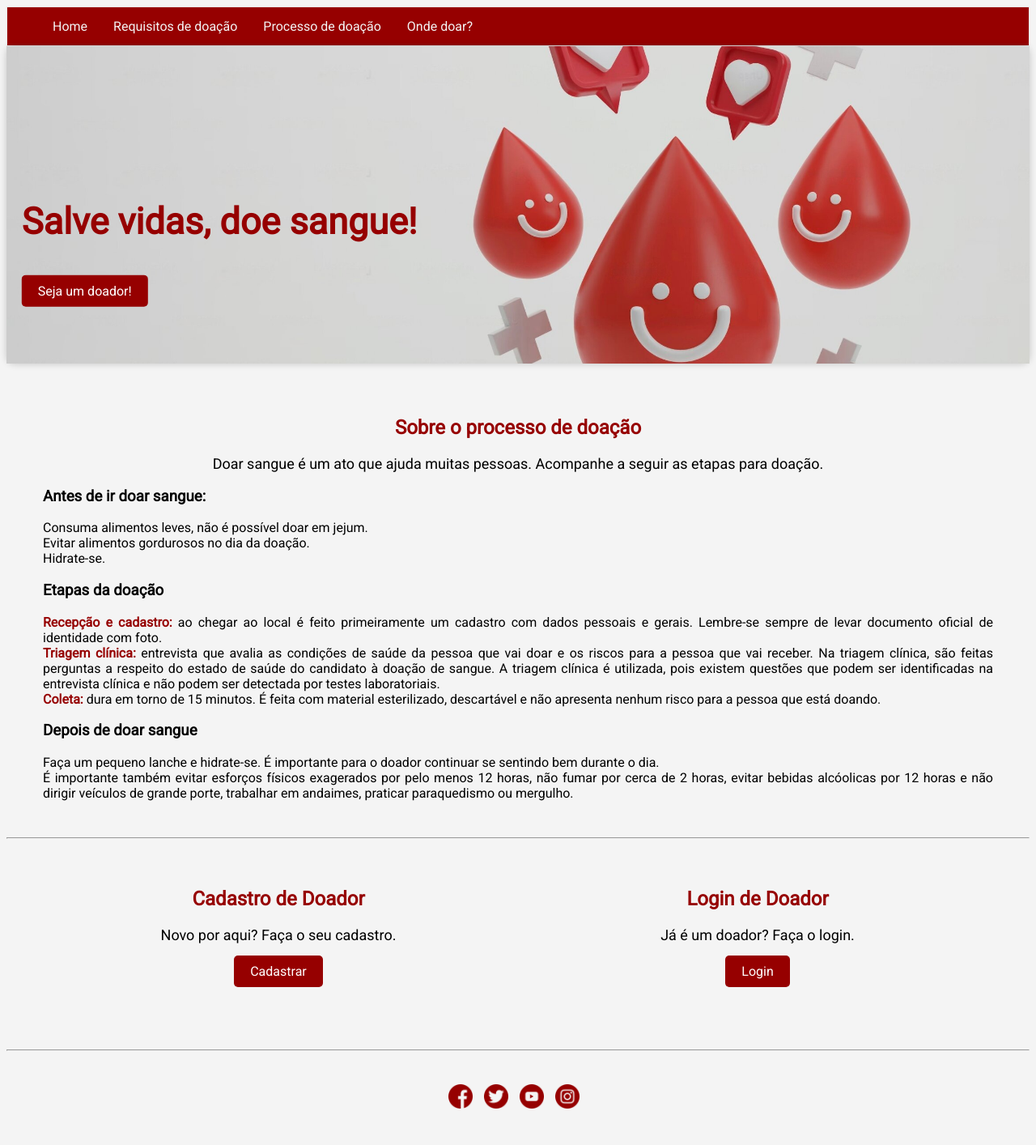
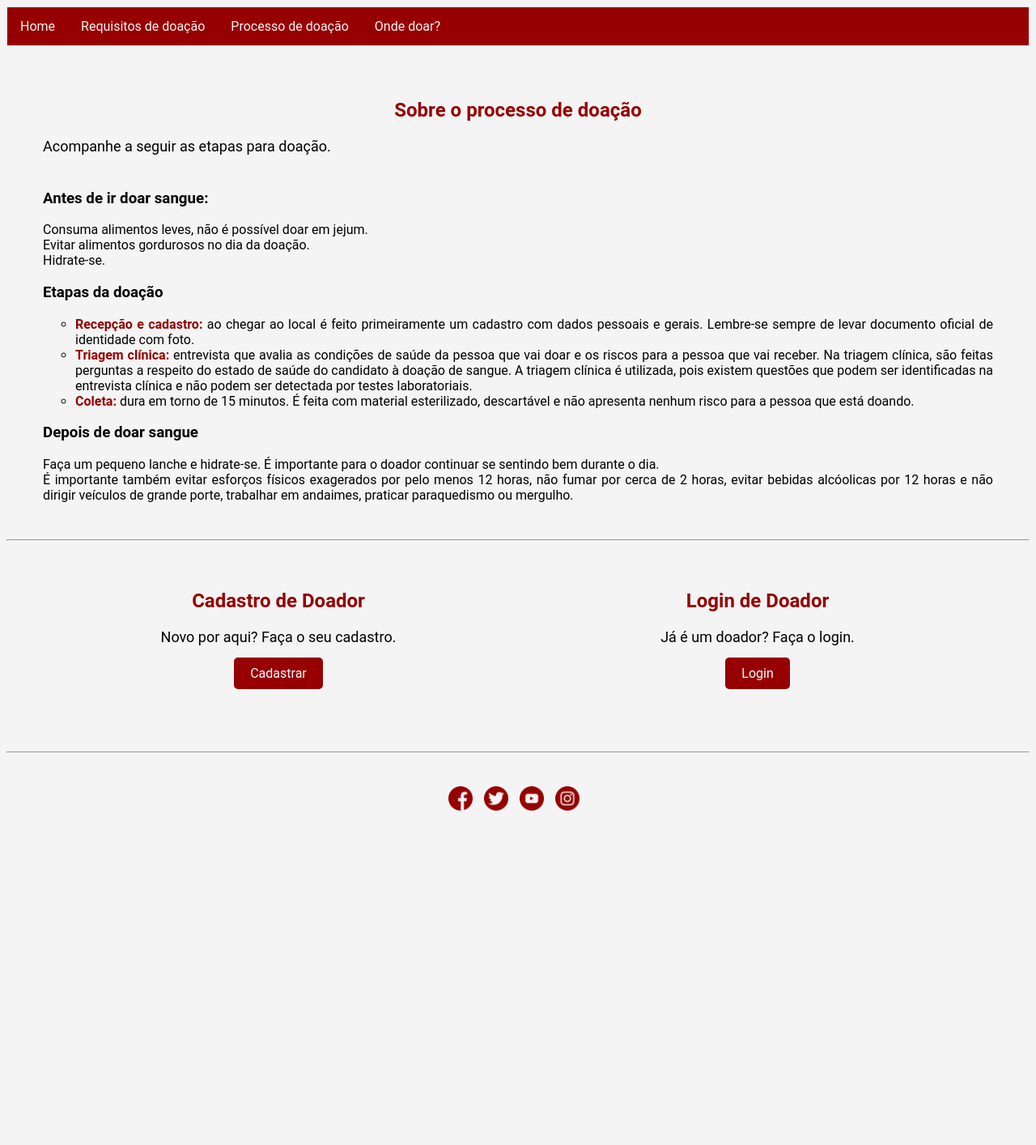
Before and after one commit to denisemignoli/banco-de-sangue, a PHP site: page /processo.php in a window 1280 px wide. Shown: the whole page at 81% size. After the commit the page ends 1001 px from the top, so only its background shows below. Run offline with PHP 8.4, Linux system fonts and the light colour scheme.

Commit message:
reviewed

```diff
--- a/css/processo.css
+++ b/css/processo.css
@@ -1,17 +1,16 @@
 @font-face {
-  font-family: 'Roboto', sans-serif;
-  src: url('../fonts/Roboto-Bold.ttf') format('truetype'),
-       url('../fonts/Roboto-Regular.ttf') format('truetype');
+  font-family: "Roboto", sans-serif;
+  src: url("../fonts/Roboto-Bold.ttf") format("truetype"),
+    url("../fonts/Roboto-Regular.ttf") format("truetype");
 }
 
 body {
-  font-family: 'Roboto', sans-serif;
+  font-family: "Roboto", sans-serif;
   background-color: #f4f4f4;
   text-align: center;
 }
 
-/* NAVBAR */
-
+/* Navbar */
 .navbar {
   text-align: left;
 }
@@ -26,8 +25,8 @@ body {
 }
 
 .navbar li {
-float: left;
-list-style: none;
+  float: left;
+  list-style: none;
 }
 
 .navbar li a {
@@ -39,50 +38,15 @@ list-style: none;
 }
 
 .navbar li a:hover {
-  background-color: #F4F4F4;
+  background-color: #f4f4f4;
   color: #960000;
 }
 
 .navbar .active {
-  background-color: #04AA6D;
+  background-color: #04aa6d;
 }
 
-header {
-  background-color: #e74c3c;
-  color: #fff;
-  padding: 20px;
-}
-
-h1 {
-  font-size: 30px;
-  margin-left: 0px;
-}
-
-.container {
-  background-color: #fff;
-  border-radius: 10px;
-  box-shadow: 0 0 10px rgba(0, 0, 0, 0.2);
-}
-
-.button {
-  display: inline-block;
-  margin: 10px;
-  padding: 10px 20px;
-  background-color: #960000;
-  color: #fff;
-  text-decoration: none;
-  border-radius: 5px;
-}
-
-.button:hover {
-  background-color: #e74c3c;
-}
-
-p {
-  font-size: 18px;
-  margin: 5px 0;
-}
-
+/* Conteúdo principal */
 .info {
   text-align: justify;
   margin: 40px;
@@ -97,6 +61,7 @@ p {
   color: #960000;
 }
 
+/* Div de cadastro/login */
 .div-container {
   font-size: 0;
   margin: 40px;
@@ -106,7 +71,8 @@ p {
   color: #960000;
 }
 
-.div1, .div2 {
+.div1,
+.div2 {
   display: inline-block;
   width: 50%;
   box-sizing: border-box;
@@ -118,7 +84,7 @@ span {
   font-weight: bold;
 }
 
-/* NAVBAR */
+/* Lista */
 ul {
   margin: 0;
   padding: 0;
@@ -138,23 +104,19 @@ li a {
 }
 
 li a:hover {
-  background-color: #F4F4F4;
+  background-color: #f4f4f4;
   color: #960000;
 }
 
 .active {
-  background-color: #04AA6D;
+  background-color: #04aa6d;
 }
 
-.navbar {
-  text-align: left;
-}
-
-/* FOOTER */
+/* Footer */
 footer {
   text-align: center;
   padding: 3px;
-  background-color: #F4F4F4;
+  background-color: #f4f4f4;
   color: white;
 }
 
@@ -164,15 +126,15 @@ img {
   margin-bottom: 30px;
 }
 
-/*cover photo*/
-container {
+/* Cover photo */
+.container {
   margin-right: auto;
   margin-left: auto;
   max-width: 1200px;
 }
 
 .hero-image {
-  background-image: url('../assets/drop.jpg');
+  background-image: url("../assets/drop.jpg");
   background-color: #ffffff;
   height: 50%;
   width: 100%;
@@ -190,3 +152,24 @@ container {
   transform: translate(-60%, -60%);
   color: #960000;
 }
+
+/* Botão */
+.button {
+  display: inline-block;
+  margin: 10px;
+  padding: 10px 20px;
+  background-color: #960000;
+  color: #fff;
+  text-decoration: none;
+  border-radius: 5px;
+}
+
+.button:hover {
+  background-color: #e74c3c;
+}
+
+/* Parágrafo */
+p {
+  font-size: 18px;
+  margin: 5px 0;
+}
--- a/processo.php
+++ b/processo.php
@@ -1,35 +1,30 @@
-<html>
+<!DOCTYPE html>
+<html lang="pt-BR">
+
 <head>
+  <meta charset="UTF-8">
   <title>PHP Test</title>
-    <meta charset="UTF-8"/>
-    <link rel="preconnect" href="https://fonts.googleapis.com">
-    <link rel="preconnect" href="https://fonts.gstatic.com" crossorigin>
-    <link href="https://fonts.googleapis.com/css2?family=Roboto&display=swap" rel="stylesheet">
   <link rel="stylesheet" href="https://cdnjs.cloudflare.com/ajax/libs/font-awesome/4.7.0/css/font-awesome.min.css">
-    <link rel="stylesheet" href="./css/processo.css" />
+  <link rel="stylesheet" href="./css/processo.css">
 </head>
+
 <body>
+
+  <!-- Navbar -->
   <div class="navbar">
     <ul>
-          <li><a href="index.php" style="margin-left:40px">Home</a></li>
+      <li><a href="index.php">Home</a></li>
       <li><a href="requisitos.php">Requisitos de doação</a></li>
       <li><a href="#">Processo de doação</a></li>
       <li><a href="hemocentros.php">Onde doar?</a></li>
     </ul>
   </div>
 
-    <div class="container">
-        <div class="hero-image">
-          <div class="hero-text">
-            <h1 style="font-size:45px">Salve vidas, doe sangue!</h1>
-              <a href="cadastro.php" style="margin-left:0px" class="button">Seja um doador!</a>
-          </div>
-        </div>
-    </div>
-
+  <!-- Conteúdo principal -->
   <div class="info">
     <h2 style="text-align:center;">Sobre o processo de doação</h2>
-      <p style="text-align:center;">Doar sangue é um ato que ajuda muitas pessoas. Acompanhe a seguir as etapas para doação.</p>
+    <p>Acompanhe a seguir as etapas para doação.</p>
+    <br>
 
     <h3>Antes de ir doar sangue:</h3>
     <ul>
@@ -39,21 +34,21 @@
     </ul>
 
     <h3>Etapas da doação</h3>
-      <ul>
+    <ol>
       <li><span>Recepção e cadastro:</span> ao chegar ao local é feito primeiramente um cadastro com dados pessoais e gerais. Lembre-se sempre de levar documento oficial de identidade com foto.</li>
       <li><span>Triagem clínica:</span> entrevista que avalia as condições de saúde da pessoa que vai doar e os riscos para a pessoa que vai receber. Na triagem clínica, são feitas perguntas a respeito do estado de saúde do candidato à doação de sangue. A triagem clínica é utilizada, pois existem questões que podem ser identificadas na entrevista clínica e não podem ser detectada por testes laboratoriais.</li>
       <li><span>Coleta:</span> dura em torno de 15 minutos. É feita com material esterilizado, descartável e não apresenta nenhum risco para a pessoa que está doando.</li>
-      </ul>
+    </ol>
 
     <h3>Depois de doar sangue</h3>
     <ul>
       <li>Faça um pequeno lanche e hidrate-se. É importante para o doador continuar se sentindo bem durante o dia. </li>
-        <li>É  importante também evitar esforços físicos exagerados por pelo menos 12 horas, não fumar por cerca de 2 horas, evitar bebidas alcóolicas por 12 horas e não dirigir veículos de grande porte, trabalhar em andaimes, praticar paraquedismo ou mergulho.</li>
+      <li>É importante também evitar esforços físicos exagerados por pelo menos 12 horas, não fumar por cerca de 2 horas, evitar bebidas alcóolicas por 12 horas e não dirigir veículos de grande porte, trabalhar em andaimes, praticar paraquedismo ou mergulho.</li>
     </ul>
   </div>
 
+  <!-- Div de cadastro/login -->
   <hr>
-
   <div class="div-container">
     <div class="div1">
       <h2>Cadastro de Doador</h2>
@@ -68,6 +63,8 @@
   </div>
   <br>
   <hr>
+
+  <!-- Footer -->
   <div>
     <footer>
       <img src="./assets/facebook.png" alt="facebook icon" width="30">
@@ -76,6 +73,9 @@
       <img src="./assets/instagram.png" alt="instagram icon" width="30">
     </footer>
   </div>
-    <script src="https://replit.com/public/js/replit-badge-v2.js" theme="dark" position="bottom-right">      </script>
+
+  <!-- Script externo -->
+  <script src="https://replit.com/public/js/replit-badge-v2.js" theme="dark" position="bottom-right"> </script>
 </body>
+
 </html>
```
Lines whose indentation alone changed are shown as unchanged.
